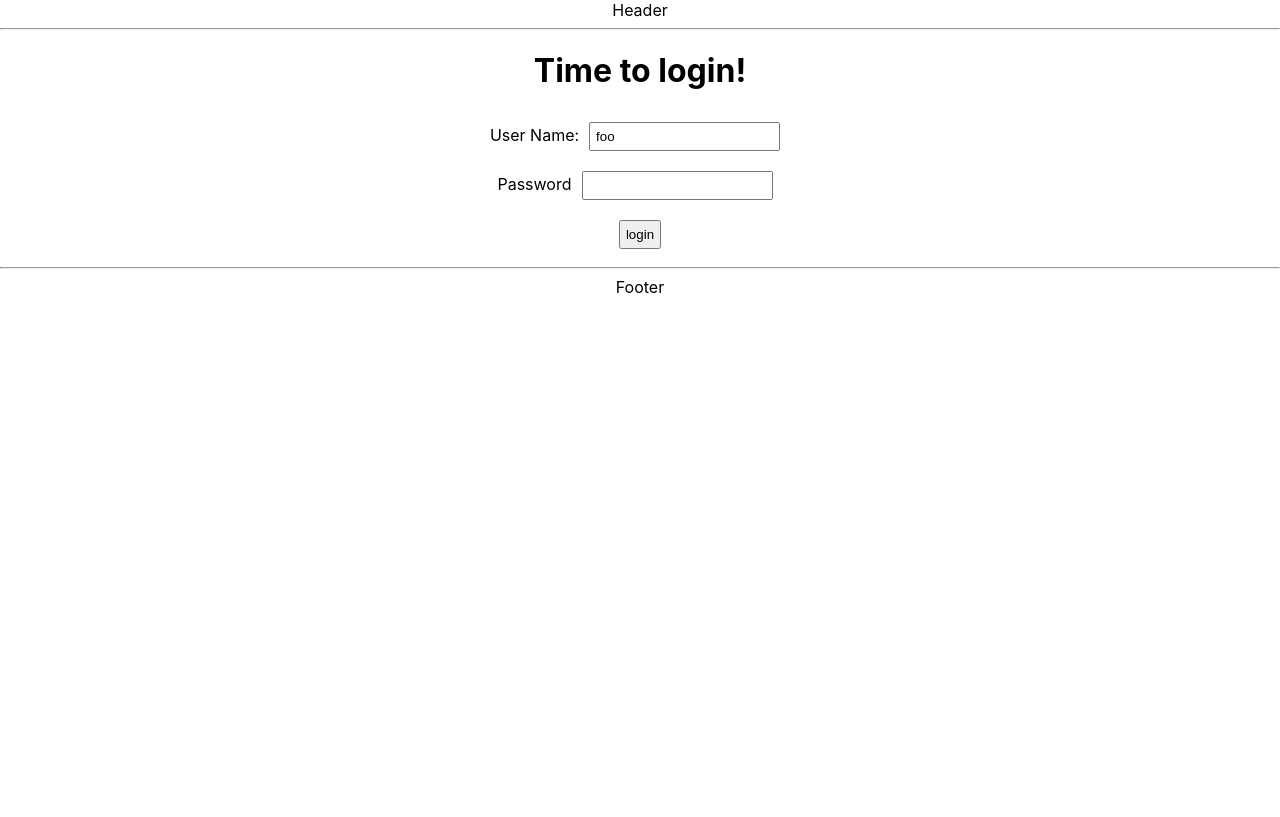
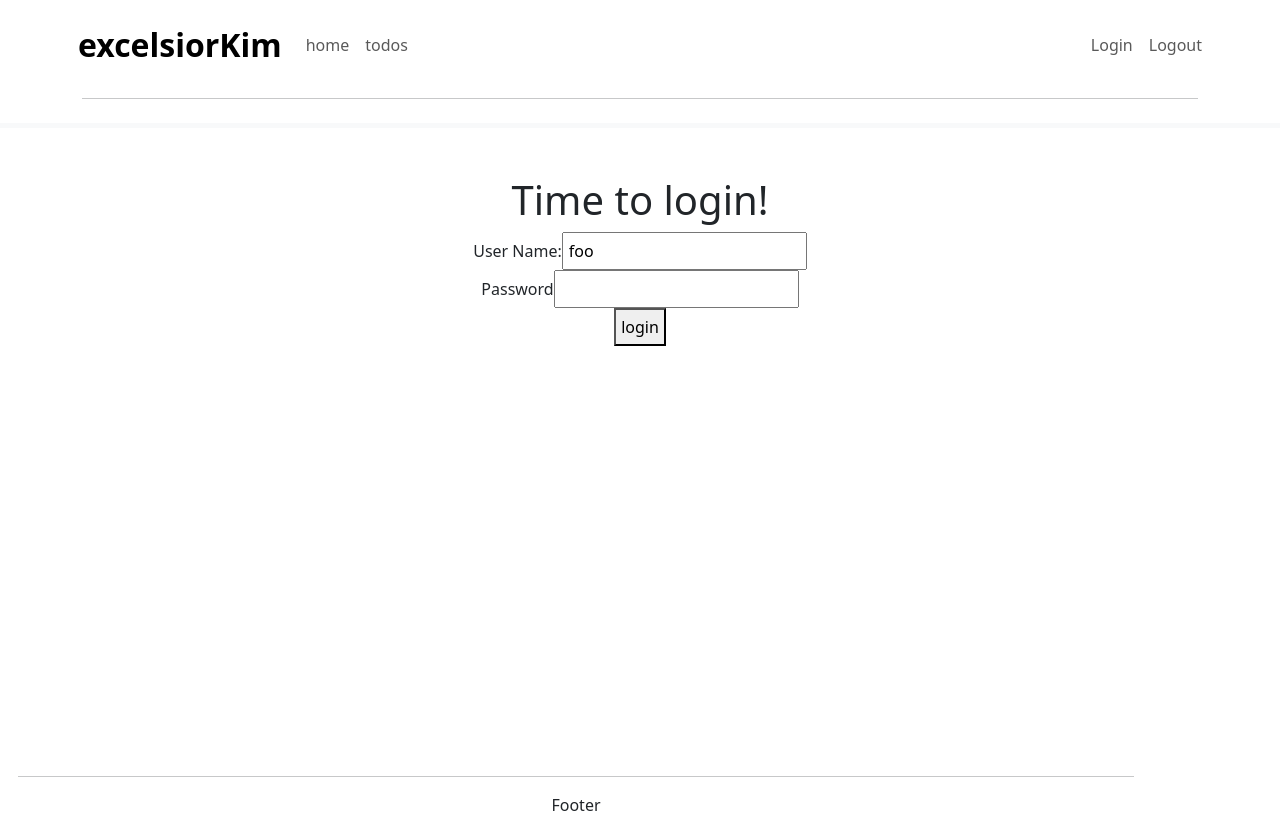
Before and after one commit to Inderby/todo-app, a React (Create React App) app: page / in a window 1280 px wide. Built offline with nearby package versions, Linux system fonts and the light colour scheme.

Commit message:
add css by bootstrap

```diff
--- /dev/null
+++ b/src/component/FooterComponent.css
@@ -0,0 +1,6 @@
+footer{
+    bottom: 0;
+    position: absolute;
+    width: 90%;
+    height: 40px;
+}
--- a/src/component/FooterComponent.jsx
+++ b/src/component/FooterComponent.jsx
@@ -1,7 +1,10 @@
+import './FooterComponent.css'
 export default function FooterComponent() {
     return (
-        <div className="footer">
-             <hr /> Footer
-        </div>
+        <footer className="footer">
+            <div className="container">
+                <hr /> Footer
+            </div>
+        </footer>
     )
 }
--- a/src/component/HeaderComponent.jsx
+++ b/src/component/HeaderComponent.jsx
@@ -1,7 +1,49 @@
+import { Link } from "react-router-dom";
+
 export default function HeaderComponent() {
-    return (
-        <div className="header">
-            Header <hr />
+  return (
+    <header className="border-bottom border-light border-5 mb-5 p-2">
+      <div className="container">
+        <div className="row">
+          <nav className="navbar navbar-expand-lg">
+            <a
+              className="navbar-brand ms-2 fs-2 fw-bold text-black"
+              href="/welcome/excelsiorKim"
+            >
+              excelsiorKim
+            </a>
+
+            <div className="collapse navbar-collapse">
+              <ul className="navbar-nav">
+                <li className="nav-item">
+                  <Link className="nav-link" href="/welcome/test">
+                    home
+                  </Link>
+                </li>
+
+                <li className="nav-item">
+                  <Link className="nav-link" href="/welcome/test">
+                    todos
+                  </Link>
+                </li>
+              </ul>
+            </div>
+            <ul className="navbar-nav">
+              <li>
+                <Link className="nav-link" href="/welcome/test">
+                  Login
+                </Link>
+              </li>
+              <li>
+                <Link className="nav-link" href="/welcome/test">
+                  Logout
+                </Link>
+              </li>
+            </ul>
+          </nav>
         </div>
-    )
+        <hr />
+      </div>
+    </header>
+  );
 }
--- a/src/component/ListTodosComponent.jsx
+++ b/src/component/ListTodosComponent.jsx
@@ -10,7 +10,7 @@
         <div className="ListTodosComponent">
             <h1>Things You Want To Do!</h1>
             <div>
-                <table>
+                <table className="table">
                     <thead>
                         <tr>
                             <td>ID</td>
--- a/src/component/TodoApp.jsx
+++ b/src/component/TodoApp.jsx
@@ -1,27 +1,29 @@
-
-import WelcomeComponent from "./WelcomeComponent"
-import LoginComponent from "./LoginComponent"
-import ListTodosComponent from "./ListTodosComponent"
-import { BrowserRouter, Routes, Route , useParams} from "react-router-dom"
-import ErrorComponent from "./ErrorComponent"
-import HeaderComponent from "./HeaderComponent"
-import FooterComponent from "./FooterComponent"
-import LogoutComponent from "./LogoutComponent"
-export default function TodoApp(){
+import WelcomeComponent from "./WelcomeComponent";
+import LoginComponent from "./LoginComponent";
+import ListTodosComponent from "./ListTodosComponent";
+import { BrowserRouter, Routes, Route } from "react-router-dom";
+import ErrorComponent from "./ErrorComponent";
+import HeaderComponent from "./HeaderComponent";
+import FooterComponent from "./FooterComponent";
+import LogoutComponent from "./LogoutComponent";
+export default function TodoApp() {
   return (
     <div className="TodoApp">
-            <HeaderComponent/>
       <BrowserRouter>
+        <HeaderComponent />
         <Routes>
-                    <Route path="/" element={<LoginComponent/>}></Route>
-                    <Route path="/login" element={<LoginComponent/>}></Route>
-                    <Route path="/welcome/:username" element={<WelcomeComponent />}></Route>
+          <Route path="/" element={<LoginComponent />}></Route>
+          <Route path="/login" element={<LoginComponent />}></Route>
+          <Route
+            path="/welcome/:username"
+            element={<WelcomeComponent />}
+          ></Route>
           <Route path="/todos" element={<ListTodosComponent />}></Route>
-                    <Route path="/logout" element={<LogoutComponent/>}></Route>
+          <Route path="/logout" element={<LogoutComponent />}></Route>
           <Route path="*" element={<ErrorComponent />}></Route>
         </Routes>
+        <FooterComponent />
       </BrowserRouter>
-            <FooterComponent/>
     </div>
-    )
+  );
 }
--- a/src/index.js
+++ b/src/index.js
@@ -3,7 +3,7 @@
 import './index.css';
 import App from './App';
 import reportWebVitals from './reportWebVitals';
-
+import '../node_modules/bootstrap/dist/css/bootstrap.min.css';
 const root = ReactDOM.createRoot(document.getElementById('root'));
 root.render(
   <React.StrictMode>
```
Lines whose indentation alone changed are shown as unchanged.
